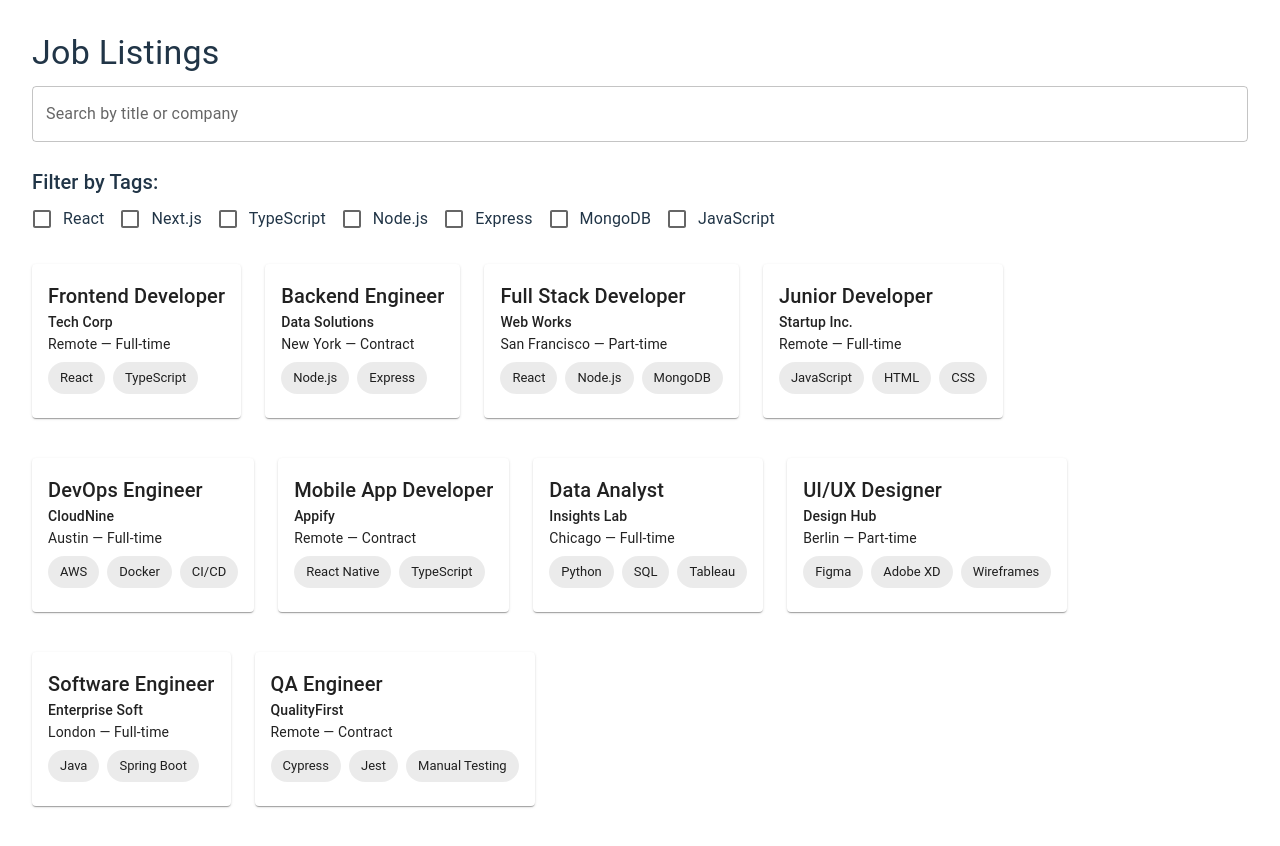
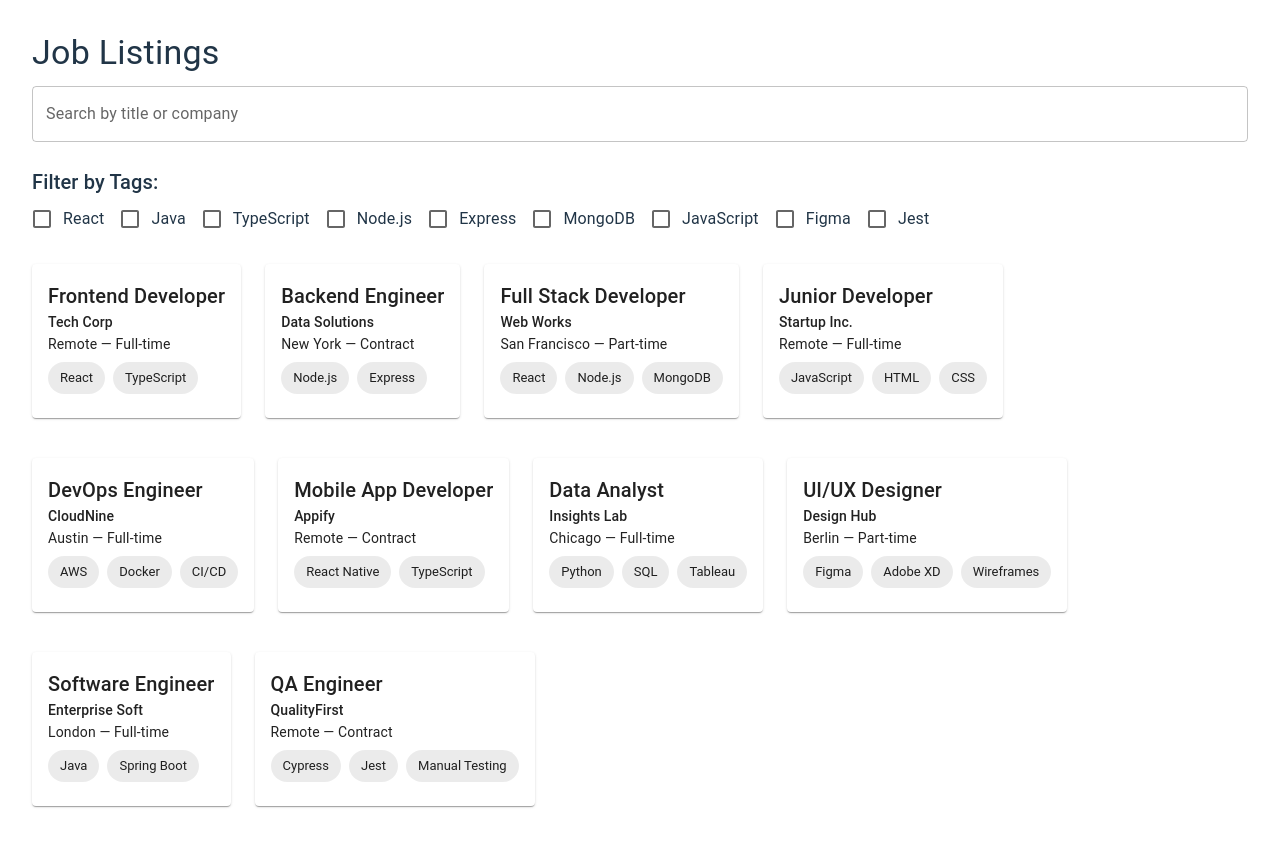
Before and after one commit to solik003/job-board-app, a React (Vite) app: page / in a window 1280 px wide. Shown: the top 846 px of the page. Built offline with nearby package versions, Linux system fonts and the light colour scheme.

Commit message:
add custom hooks

```diff
--- a/src/components/JobList.tsx
+++ b/src/components/JobList.tsx
@@ -1,5 +1,12 @@
 
 import React, { useState } from "react";
+import { useSavedJobs } from "../hooks/useSavedJobs";
+import { useJobFilters } from "../hooks/useJobFilters";
+import { allTags } from "../constants/tags";
+import { jobs } from "../data/jobs";
+import { JobCard } from "./JobCard";
+import { JobDetailsModal } from "./JobDetailsModal";
+import type { Job } from "../types";
 import {
     Box,
     Checkbox,
@@ -9,36 +16,14 @@ import {
     Grid,
     TextField,
 } from "@mui/material";
-import { jobs as mockJobs } from "../data/jobs";
-import { JobCard } from "./JobCard";
-import { JobDetailsModal } from "./JobDetailsModal";
-import type { Job } from "../types";
-
-const allTags = ["React", "Next.js", "TypeScript", "Node.js", "Express", "MongoDB", "JavaScript"];
 
 export const JobList: React.FC = () => {
-    const [selectedTags, setSelectedTags] = useState<string[]>([]);
-    const [searchTerm, setSearchTerm] = useState("");
+    const { savedJobs, toggleSavedJob } = useSavedJobs();
+    const { selectedTags, toggleTag, searchTerm, setSearchTerm } = useJobFilters();
     const [selectedJob, setSelectedJob] = useState<Job | null>(null);
     const [open, setOpen] = useState(false);
 
-    const handleTagChange = (tag: string) => {
-        setSelectedTags((prev) =>
-            prev.includes(tag) ? prev.filter((t) => t !== tag) : [...prev, tag]
-        );
-    };
-
-    const handleOpenModal = (job: Job) => {
-        setSelectedJob(job);
-        setOpen(true);
-    };
-
-    const handleCloseModal = () => {
-        setOpen(false);
-        setSelectedJob(null);
-    };
-
-    const filteredJobs = mockJobs.filter((job) => {
+    const filteredJobs = jobs.filter((job) => {
         const matchesSearch =
             job.title.toLowerCase().includes(searchTerm.toLowerCase()) ||
             job.company.toLowerCase().includes(searchTerm.toLowerCase());
@@ -69,12 +54,7 @@ export const JobList: React.FC = () => {
                 {allTags.map((tag) => (
                     <FormControlLabel
                         key={tag}
-                        control={
-                            <Checkbox
-                                checked={selectedTags.includes(tag)}
-                                onChange={() => handleTagChange(tag)}
-                            />
-                        }
+                        control={<Checkbox checked={selectedTags.includes(tag)} onChange={() => toggleTag(tag)} />}
                         label={tag}
                     />
                 ))}
@@ -83,12 +63,20 @@ export const JobList: React.FC = () => {
             <Grid container spacing={3}>
                 {filteredJobs.map((job) => (
                     <Grid item xs={12} sm={6} md={4} key={job.id}>
-                        <JobCard job={job} onClick={() => handleOpenModal(job)} />
+                        <JobCard
+                            job={job}
+                            onClick={() => {
+                                setSelectedJob(job);
+                                setOpen(true);
+                            }}
+                            onSave={toggleSavedJob}
+                            isSaved={savedJobs.some((j) => j.id === job.id)}
+                        />
                     </Grid>
                 ))}
             </Grid>
 
-            <JobDetailsModal open={open} onClose={handleCloseModal} job={selectedJob} />
+            <JobDetailsModal open={open} onClose={() => setOpen(false)} job={selectedJob} />
         </Box>
     );
 };
--- /dev/null
+++ b/src/hooks/useJobFilters.ts
@@ -0,0 +1,15 @@
+
+import { useState } from "react";
+
+export const useJobFilters = (initialTags: string[] = []) => {
+    const [selectedTags, setSelectedTags] = useState<string[]>(initialTags);
+    const [searchTerm, setSearchTerm] = useState("");
+
+    const toggleTag = (tag: string) => {
+        setSelectedTags((prev) =>
+            prev.includes(tag) ? prev.filter((t) => t !== tag) : [...prev, tag]
+        );
+    };
+
+    return { selectedTags, toggleTag, searchTerm, setSearchTerm };
+};
--- /dev/null
+++ b/src/hooks/useSavedJobs.ts
@@ -0,0 +1,28 @@
+
+import { useState, useEffect } from "react";
+import type { Job } from "../types";
+import { STORAGE_KEYS } from "../constants/storageKeys";
+
+export const useSavedJobs = () => {
+  const [savedJobs, setSavedJobs] = useState<Job[]>(() => {
+    const stored = localStorage.getItem(STORAGE_KEYS.SAVED_JOBS);
+    return stored ? JSON.parse(stored) : [];
+  });
+
+  useEffect(() => {
+    localStorage.setItem(STORAGE_KEYS.SAVED_JOBS, JSON.stringify(savedJobs));
+  }, [savedJobs]);
+
+  const toggleSavedJob = (job: Job) => {
+    setSavedJobs((prev) => {
+      const exists = prev.some((j) => j.id === job.id);
+      if (exists) {
+        return prev.filter((j) => j.id !== job.id);
+      } else {
+        return [...prev, job];
+      }
+    });
+  };
+
+  return { savedJobs, toggleSavedJob };
+};
```
